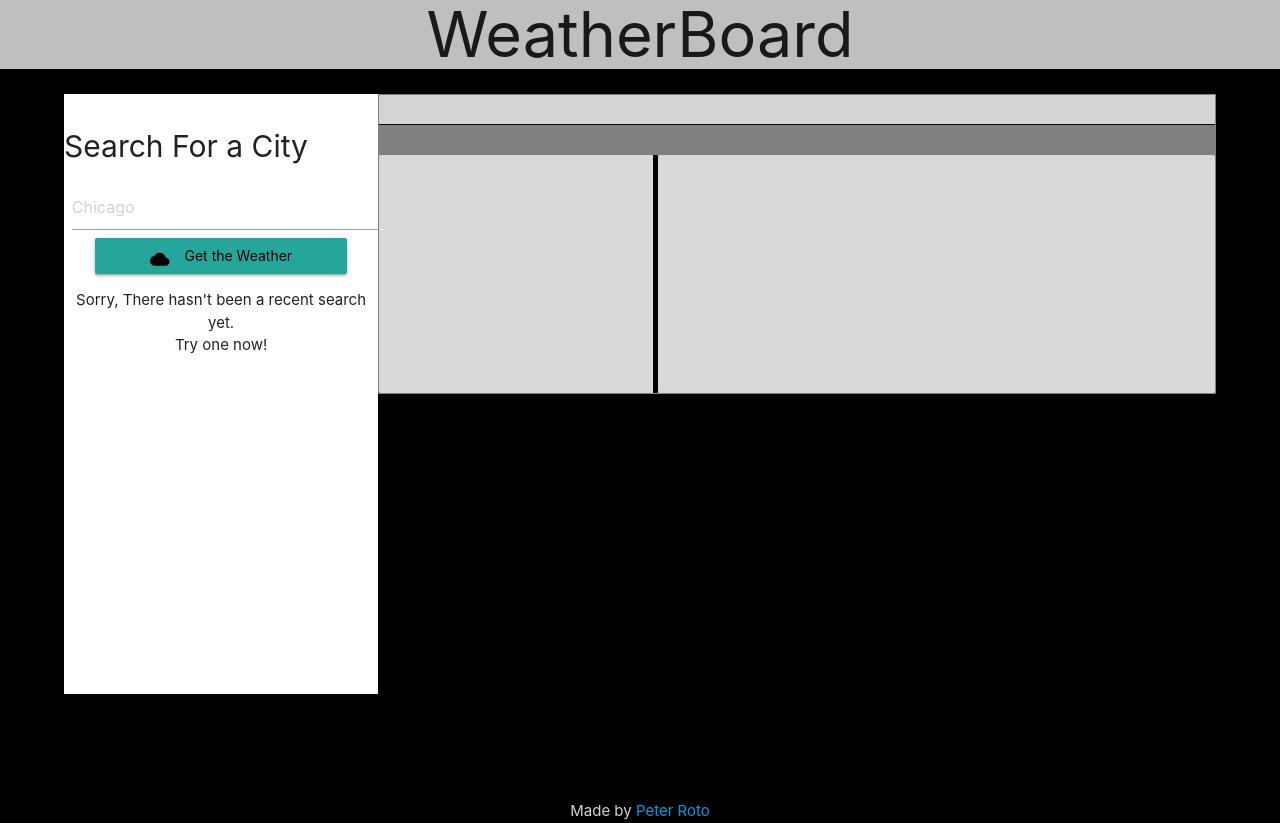
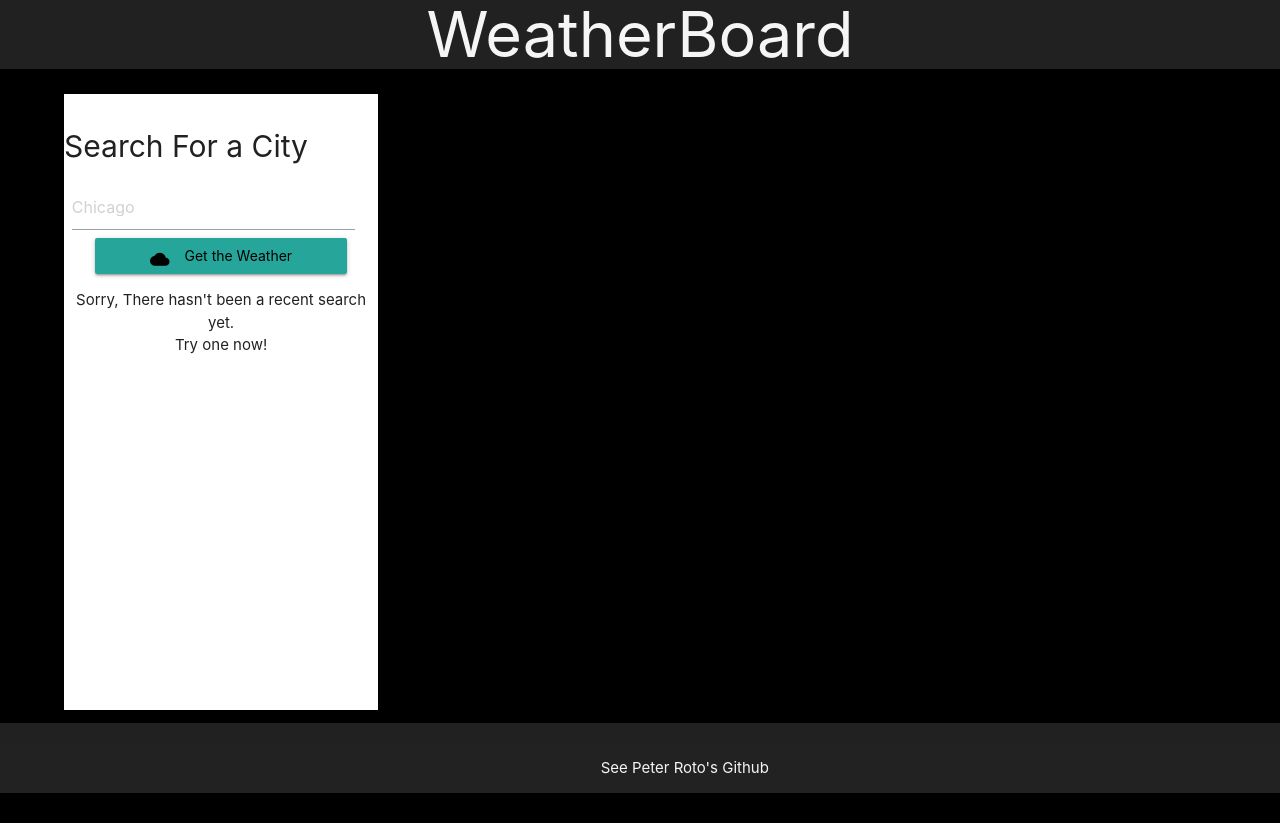
Before and after one commit to Proto133/WeatherBoard, a website: page index.html in a window 1280 px wide. After the commit the page ends 800 px from the top, so only its background shows below. Drawn offline with nearby package versions, Linux system fonts and the light colour scheme.

Commit message:
still some resizing issues to work out, but MVP is complete.

```diff
--- a/assets/css/style.css
+++ b/assets/css/style.css
@@ -3,6 +3,15 @@
         height: 100%;
         background-color: black;
     }
+    /* body {
+        display: flex;
+        min-height: 100vh;
+        flex-direction: column;
+    }
+
+    main {
+        flex: 1 0 auto;
+    } */
 
     #wrapper {
         background-size: cover;
@@ -14,17 +23,17 @@
 
     header {
         top: 0;
-        background-color: rgba(255, 255, 255 .30)
+        /* background-color: #212121 */
     }
 
     h1 {
-        background-color: rgba(255, 255, 255, 0.75);
+        background-color: #212121;
         margin-top: 0;
         text-align: center;
     }
 
     aside {
-        max-height: 800px;
+        height: 100%;
         background-color: white;
         grid-row-start: 1;
         grid-row-end: 11;
@@ -62,7 +71,7 @@ supported by Chrome, Edge, Opera and Firefox */
     }
 
     #userSearch {
-        width: 100%;
+        width: 90%;
         margin-left: 2.5%;
     }
 
@@ -80,9 +89,8 @@ supported by Chrome, Edge, Opera and Firefox */
         grid-template-columns: 3fr 8fr;
         grid-template-rows: repeat(4, 1fr);
         width: 90%;
-        min-height: 600px;
-        max-height: 800px;
-        margin: 0 5% 1% 5%;
+        height: 77%;
+        margin: 0 5% 1%;
     }
 
     #currentFocus {
@@ -341,22 +349,23 @@ supported by Chrome, Edge, Opera and Firefox */
     .modal {
         z-index: 7;
     }
-
-    #footer {
+    /* #footer {
         position: absolute !important;
         bottom: 0 !important;
         background-color: black;
         width: 100%;
-        height: 5%;
+        height: 2.5%;
         margin: 0;
         padding-top: 5%;
         color: lightgrey;
         text-align: center;
+        z-index: 0;
     }
 
     #footer a {
         margin: 0;
     }
+     */
 
     @media screen and (max-width: 768px) {
         main {
@@ -598,12 +607,12 @@ supported by Chrome, Edge, Opera and Firefox */
             height: 100%;
             Width: 92%;
         }
-        #footer {
+        /* #footer {
             position: absolute;
             bottom: 10px;
             left: 50%;
             transform: translateX(-50%)
-        }
+        } */
         .detailDiv p {
             margin: 00 1rem 0;
             font-size: 1rem;
--- a/assets/js/script.js
+++ b/assets/js/script.js
@@ -5,6 +5,7 @@ $(document).ready(function() {
 });
 window.onload = function() {
         $('.modal-close').hide()
+        $('#currentFocus').hide();
     }
     //Start my Script
 dayjs.extend(window.dayjs_plugin_localizedFormat)
@@ -35,7 +36,7 @@ function validate() {
         $('.modal').show();
         $('.modal-close').show();
         return false;
-    } else if (!/^[a-zA-Z]*$/g.test(userInput)) {
+    } else if (!/^[a-z A-Z]*$/g.test(userInput)) {
         $('.modal').show();
         $('.modal-close').show();
         return false;
@@ -75,6 +76,7 @@ var recCity
 var recCityH4El
     //UDPDATE RECENT SEARCH LIST
 function updateRecent() {
+    $('#currentFocus').show();
     $('#recentcityDiv' + labelIndex).remove();
     recentCity = localStorage.getItem('Recent Search ' + labelIndex);
     recCityDivEl = $('<div class="card" id="recentcityDiv' + labelIndex + '"></div>');
--- a/index.html
+++ b/index.html
@@ -20,7 +20,7 @@
 </head>
 
 <body id="wrapper">
-    <header class="noselect">
+    <header class=" grey darken-4 grey-text text-lighten-4 noselect">
         <h1> WeatherBoard</h1>
     </header>
     <main>
@@ -65,8 +65,12 @@
             </div>
         </div>
     </main>
-    <footer id="footer">
-        Made by <a href="http://github.com/Proto133">Peter Roto</a>
+    <footer class=" noselect page-footer grey darken-4 ">
+        <div class="footer-copyright">
+            <div class="container center">
+                <a class="grey-text text-lighten-4 center" href="https://github.com/Proto133" target="_blank">See Peter Roto's Github</a>
+            </div>
+        </div>
     </footer>
     <!-- CDN example (unpkg) -->
     <script src="https://unpkg.com/dayjs@1.8.21/dayjs.min.js"></script>
```
